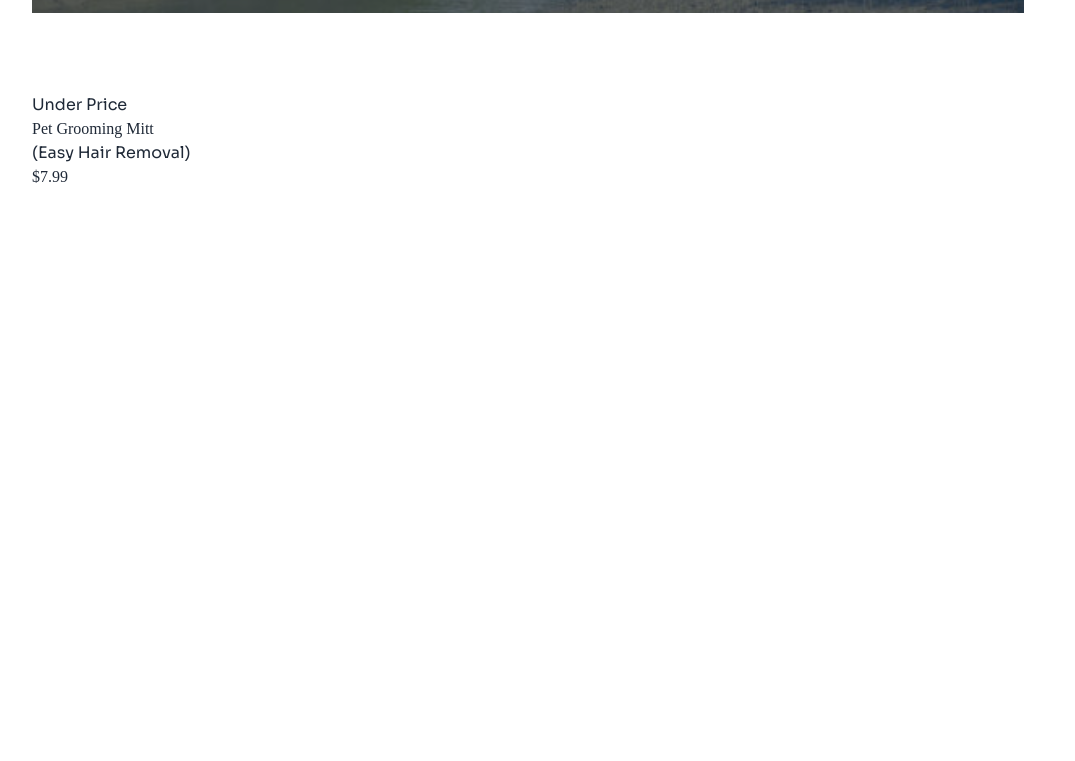
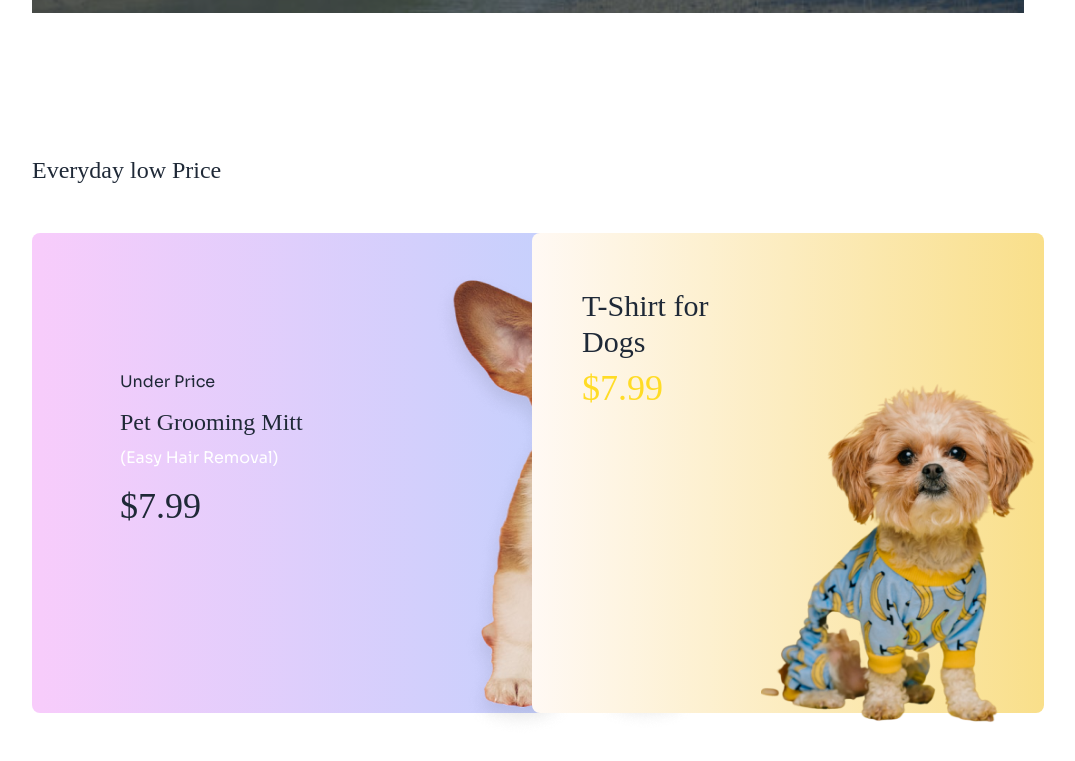
Before and after one commit to sabba1010/Assignment-3, a plain HTML site: page index.html in a window 1280 px wide. Shown: the part 2696-3457 px from the top of the page, without its empty margins (112-1187 px from the left). Before the commit the page ends 3029 px from the top, so only its background shows below. Drawn offline with nearby package versions, Linux system fonts and the light colour scheme; a web font is replaced by a local one.

Commit message:
Everyday low Price add

```diff
--- a/index.html
+++ b/index.html
@@ -267,7 +267,8 @@ body{
     <div class="grid md:grid-cols-2 gap-x-4  gap-y-10">
       <div >
         <!-- dog-shirt -->
-        <div class=" min-h-[399px] max-h-[402px] max-w-[742px] bg-[url(c1-assets/cute-pet-small.png)] bg-right bg-bottom bg-no-repeat
+        <div class=" min-h-[399px] max-h-[402px] max-w-[742px]
+        bg-[url(c1-assets/cute-pet-small.png)] bg-right bg-bottom bg-no-repeat
         pt-12 bg-[#F9DF8A] mt-12 md:h-96  rounded-lg mx-3">
           <div class="px-7">
               <h1 class="text-2xl ">
@@ -500,31 +501,68 @@ body{
 </div>
 </div>
 <!-- Everyday low Price -->
-<div class="md:px-36 px-2 mb-36">
-  <div>
+<div class=" md:px-36 px-2 mb-36">
+  <div class="">
+    <h1 class="text-2xl mt-[141px] mb-[47px]">
+      Everyday low Price
+    </h1>
+<div class="grid md:grid-cols-2 mx-auto">
+
     <!-- card-1 -->
-    <div>
-      <p>
+    <div class="mb-6 md:h-[480px] bg-gradient-to-r mx-auto rounded-lg
+     from-[#F8CCFB] to-[#ACD2FD] w-[380px] md:w-[784px]
+     flex justify-between">
+      <div class="md:ml-[88px] ml-5">
+        <p class="md:pt-[137px] pt-3">
           Under Price
         </p>
-      <h1>
+        <h1 class="text-2xl pt-1 md:pt-3">
           Pet Grooming Mitt
         </h1>
-      <p>
+        <p class="text-white pt-2">
           (Easy Hair Removal)
         </p>
-      <h1>
+        <h1 class="pb-[136px] text-4xl pt-4">
           $7.99
         </h1>
+      </div>
+      <div class="mt-[67px] md:mt-0">
+        <img src="c1-assets/cute-dog-mid.png" alt="">
+      </div>
     </div>
 
 
 
 
-    <!-- card-1 -->
+    <!-- card-2 -->
+   <div class="mx-auto md:mx-1 w-[380px] flex justify-between
+    rounded-lg md:w-[512px] md:h-[480px]
+   bg-gradient-to-r from-[#FFF9F4] to-[#F9DF8A]">
+<div class="md:pl-[50px] pl-5">
+  <h1 class="text-3xl mt-5 md:mt-[55px]">
+    T-Shirt for Dogs
+  </h1>
+  <h1 class="text-4xl pt-2 text-[#FFDC26] ">
+    $7.99
+  </h1>
+</div>
+<div class="md:mt-[150px]">
+  <img src="c1-assets/cute-pet-mid.png" alt="">
+</div>
 
    </div>
+
 </div>
+
+
+
+
+
+</div>
+
+</div>
+<!-- last challamge -->
+
 
 
 
```
Lines whose indentation alone changed are shown as unchanged.
